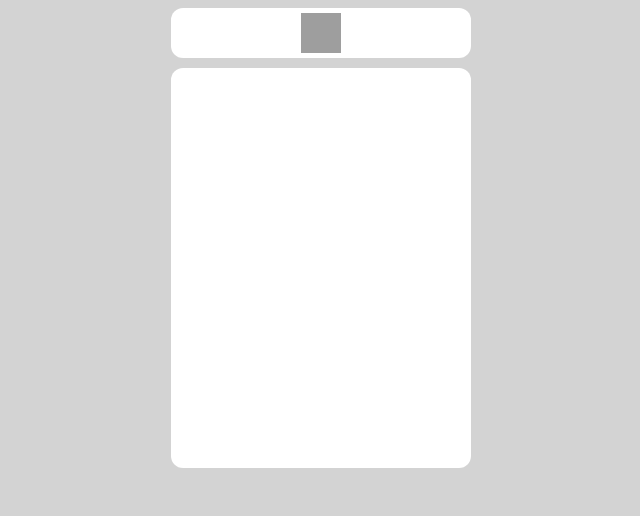
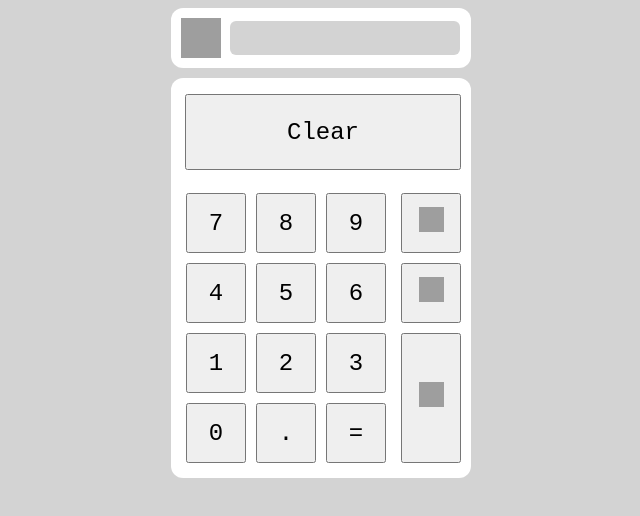
Before and after one commit to richardwurth/jquery_practice, a plain HTML site: page index.html in a window 1280 px wide. Both pictures are taken after a click on the picture 648 px from the left and 33 px from the top of the page. Shown: the whole page, without its empty margins (327-967 px from the left). Drawn offline with nearby package versions, Linux system fonts and the light colour scheme; grey boxes are pictures that could not be loaded.

Commit message:
Second submission of functional calculator; general design finished, number buttons implemented, need to finish function buttons

```diff
--- a/index.html
+++ b/index.html
@@ -9,8 +9,31 @@
   <div class="parent">
     <div class="topNav" id="top">
       <img id="topImg" src="http://downloadicons.net/sites/default/files/calculator-icon-8045.png" alt="">
+      <div id="display"></div>
     </div>
     <div class="main" id="mainPartClosed">
+      <div class="clear">
+        <button id="clear-button">Clear</button>
+      </div>
+      <div class="buttons-container">
+        <button class="num" id="seven">7</button>
+        <button class="num" id="eight">8</button>
+        <button class="num" id="nine">9</button>
+        <button class="num" id="four">4</button>
+        <button class="num" id="five">5</button>
+        <button class="num" id="six">6</button>
+        <button class="num" id="one">1</button>
+        <button class="num" id="two">2</button>
+        <button class="num" id="three">3</button>
+        <button class="num" id="zero">0</button>
+        <button class="num" id="point">.</button>
+        <button class="num" id="equals">=</button>
+      </div>
+      <div class="function-buttons">
+        <button class="fun" id="multiply"><img src="http://downloadicons.net/sites/default/files/multiply-icon-27981.png" alt="" height=25px width=25px></button>
+        <button class="fun" id="subtract"><img src="https://cdn3.iconfinder.com/data/icons/trico-text-symbols/24/Minus-256.png" alt="" width=25px height=25px></button>
+        <button class="fun" id="add"><img src="https://image.flaticon.com/icons/png/512/8/8820.png" alt="" width=25px height=25px></button>
+      </div>
     </div>
   </div>
 
@@ -22,16 +45,3 @@
   <!-- Scripts are above-->
 </body>
 </html>
-
-<!-- <ol class="numParent">
-  <li class="num">9</li>
-  <li class="num">8</li>
-  <li class="num">7</li>
-  <li class="num">6</li>
-  <li class="num">5</li>
-  <li class="num">4</li>
-  <li class="num">3</li>
-  <li class="num">2</li>
-  <li class="num">1</li>
-  <li class="num">0</li>
-</ol> -->
--- a/javascript.js
+++ b/javascript.js
@@ -1,25 +1,100 @@
 $(document).ready(function(){
   //DO NOT TOUCH//
+  let dis = "";
+  /* Below are elements that are meant to be hidden when the page is loaded*/
+  $('.clear').hide();
+  $('.buttons-container').hide();
+  $('.function-buttons').hide();
+  $('#display').hide();
+  /* Above are elements that are meant to be hidden when the page is loaded*/
+
+  /*Below is the code for making calculator appear when button is pushed*/
   var open = false;
   $('#topImg').click(function(){
     if (open) {
       console.log('close');
       open = false;
       setTimeout(function(){
-        $('#topImg').toggleClass('topNavRotate');
-        $('.topNav').css('width','50px');
-      }, 500);
-      $('#mainPartClosed').css('height','0px');
+        $('.topNav').css('width','60px');
+      },900);
+      setTimeout(function(){
+        $('#mainPartClosed').css('height','0px');
+      }, 400);
+      $('#topImg').toggleClass('topNavRotate');
+      $('.clear').fadeOut();
+      $('.buttons-container').fadeOut();
+      $('.function-buttons').fadeOut();
+      $('#display').fadeOut();
     } else {
       console.log('open');
       open = true;
       $('#topImg').toggleClass('topNavRotate');
-      $('.topNav').css('width','300px');
+      setTimeout(function(){
+        $('.topNav').css('width','300px');
+        // $('#mainPartClosed').css('width','400px');
+      }, 400);
       setTimeout(function(){
         $('#mainPartClosed').css('height','400px');
-        // $('#mainPartClosed').css('width','400px');
-      }, 300);
+      }, 800);
+      setTimeout(function(){
+        $('.clear').fadeIn();
+        $('.buttons-container').fadeIn();
+        $('.function-buttons').fadeIn();
+        $('#display').fadeIn();
+      }, 1000);
     }
   });
+  /*Above is the code for making calculator appear when button is pushed*/
+
+  /*Below is the code for the button input of the calculator*/
+  let tracker = "";
+  $('#zero').click(function(){
+    $('#display').text(dis += 0);
+  })
+  $('#one').click(function(){
+    $('#display').text(dis += 1);
+  })
+  $('#two').click(function(){
+    $('#display').text(dis += 2);
+  })
+  $('#three').click(function(){
+    $('#display').text(dis += 3);
+  })
+  $('#four').click(function(){
+    $('#display').text(dis += 4);
+  })
+  $('#five').click(function(){
+    $('#display').text(dis += 5);
+  })
+  $('#six').click(function(){
+    $('#display').text(dis += 6);
+  })
+  $('#seven').click(function(){
+    $('#display').text(dis += 7);
+  })
+  $('#eight').click(function(){
+    $('#display').text(dis += 8);
+  })
+  $('#nine').click(function(){
+    $('#display').text(dis += 9);
+  })
+  $('#clear-button').click(function(){
+    $('#display').text(dis = "");
+    tracker = "";
+  })
+  $('#point').click(function(){
+    $('#display').text(dis += ".");
+  })
+  $('#multiply').click(function(){
+    var storage = "";
+    for (var i = 0; i < dis.length; i++) {
+      storage += dis[i];
+    }
+    $('#display').text(dis = "*");
+    tracker += storage;
+  })
+  $('#equals').click(function(){
+    $('#display').text(dis = tracker);
+  })
   //ENDING//
 });
--- a/style.css
+++ b/style.css
@@ -2,6 +2,10 @@ body {
   height: 100%;
   width: 100%;
   background-color: lightgray;
+}
+button {
+  font-size: 24px;
+  font-family: monospace;
 }
 .parent {
   height: 100%;
@@ -12,21 +16,22 @@ body {
   flex-direction: column;
 }
 .topNav {
-  height: 50px;
-  width: 50px;
+  height: 60px;
+  width: 60px;
   background-color: white;
   border-radius: 12px;
   display: flex;
-  justify-content: center;
   align-items: center;
   transition: all .5s;
+  position: relative;
 }
 .topNavRotate {
   transform: rotate(90deg);
 }
 .num {
-  text-decoration: none;
-  list-style: none;
+  width: 60px;
+  height: 60px;
+  margin: 5px;
 }
 #mainPartClosed {
   margin-top: 10px;
@@ -35,17 +40,72 @@ body {
   height: 0px;
   background-color: white;
   transition: all .5s;
+  position: relative;
 }
-.mainPartOpened {
-  margin-top: 10px;
-  border-radius: 12px;
-  width: 300px;
-  height: 400px;
-  background-color: white;
-  transition: all .5s;
+.buttons-container {
+  width: 70%;
+  height: 70%;
+  flex-wrap: wrap;
+  align-items: center;
+  flex-direction: row;;
+  justify-content: space-between;
+  display: flex;
+  position: absolute;
+  bottom: 0;
+  padding: 10px;
+}
+.function-buttons {
+  width: 20%;
+  height: 70%;
+  flex-wrap: wrap;
+  align-items: center;
+  justify-content: space-between;
+  display: flex;
+  position: absolute;
+  right: 0;
+  bottom: 0;
+  padding: 10px;
 }
 #topImg {
+  left: 10px;
   width: 40px;
   height: 40px;
   transition: all .5s;
+  position: absolute;
 }
+.fun {
+  width: 60px;
+  height: 60px;
+  margin: auto;
+}
+#add {
+  height: 130px;
+}
+#clear-button {
+  height: 76px;
+  width: 100%;
+}
+.clear {
+  width: 92%;
+  height: 20%;
+  flex-wrap: wrap;
+  align-items: center;
+  justify-content: space-between;
+  display: flex;
+  position: absolute;
+  top: 0;
+  padding: 14px;
+}
+#display {
+  height: 34px;
+  width: 230px;
+  background-color: lightgray;
+  position: absolute;
+  right: 11px;
+  border-radius: 6px;
+  display: flex;
+  justify-content: space-around;
+  align-items: center;
+  font-family: monospace;
+  font-size: 24px;
+}
```
Lines whose indentation alone changed are shown as unchanged.
